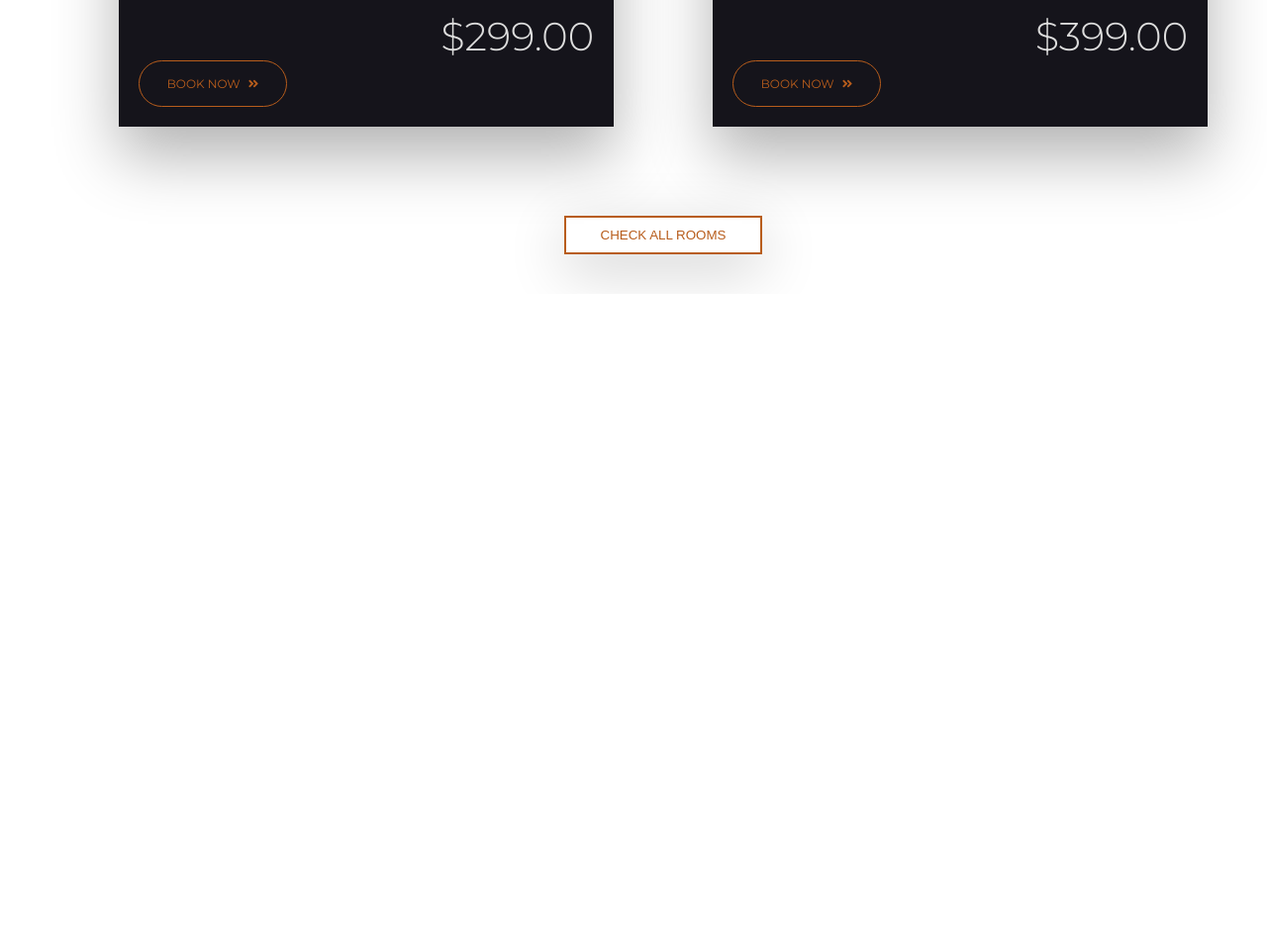
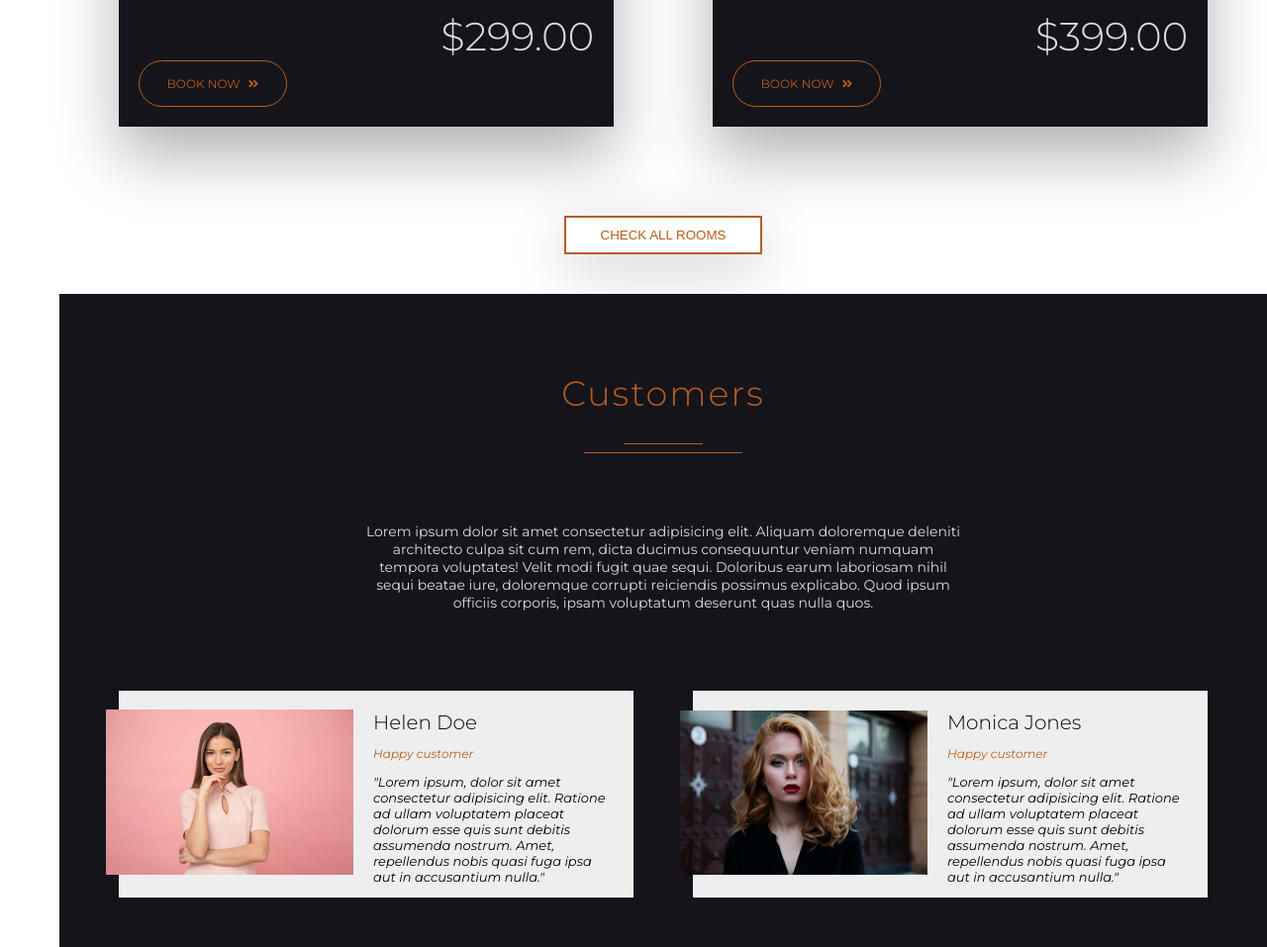
Before and after one commit to nathanielpascual/GrandHotel, a plain HTML site: page index.html in a window 1280 px wide. Shown: the part 2745-3702 px from the top of the page at 99% size. Before the commit the page ends 3042 px from the top, so only its background shows below. Drawn offline with Linux system fonts and the light colour scheme.

Commit message:
added customers

```diff
--- a/css/style.css
+++ b/css/style.css
@@ -501,6 +501,8 @@ body {
 
 .rooms-btn-wrapper
 {
+    width:50rem;
+    margin:0;
     text-align: center;
 
 }
@@ -524,3 +526,60 @@ body {
     background-color: #b85d1c;
 }
 /* end of Rooms */
+
+/* customers */
+.customers {
+    margin-left:6rem;
+    padding-bottom:5rem;
+    background-color:#15141b;
+}
+
+.customers-paragraph{
+    font-size:1.4rem;
+    color:#ddd;
+    width:50%;
+    margin:2rem auto 8rem auto;
+    text-align: center;
+}
+
+.customers-card-wrapper {
+    display: flex;
+    justify-content: space-evenly;
+}
+
+.customer-card {
+    display:flex;
+    background-color: #eee;
+    width:52rem;
+}
+
+.customer-image-wrapper {
+   margin:auto 0;
+}
+
+.customer-image {
+    width:25rem;
+    margin-left: -1.3rem;
+}
+
+.customer-info{
+    padding:0 2rem;
+}
+
+.customer-fullname {
+    font-size:2rem;
+    font-weight: 300;
+    margin-bottom:0;
+}
+
+.customer-paragraph-1{
+    font-size:1.2rem;
+    font-style:italic;
+    color:#b85d1c;
+}
+
+.customer-paragraph-2{
+    font-size:1.3rem;
+    font-style:italic;
+}
+/* end of customers */
--- a/index.html
+++ b/index.html
@@ -207,6 +207,52 @@
     </section>
     <!-- end of rooms -->
 
+    <!-- customers -->
+    <section class="customers">
+        <div class="common-header">
+            <h1 class="common-heading">Customers</h1>
+            <div class="underline">
+                <div class="small-underline"></div>
+                <div class="big-underline"></div>
+            </div>
+        </div>
+        <p class="customers-paragraph">Lorem ipsum dolor sit amet consectetur adipisicing elit.
+            Aliquam doloremque deleniti architecto culpa sit cum rem, dicta ducimus consequuntur veniam numquam tempora voluptates! Velit modi fugit quae sequi.
+            Doloribus earum laboriosam nihil sequi beatae iure, doloremque corrupti reiciendis possimus explicabo. Quod ipsum officiis corporis, ipsam voluptatum deserunt quas nulla quos.
+        </p>
+        <div class="customers-card-wrapper">
+            <div class="customer-card">
+                <div class="customer-image-wrapper">
+                    <img src="img/customer-1.jpeg" alt="customer1" class="customer-image">
+
+                </div>
+                <div class="customer-info">
+                    <h3 class="customer-fullname">Helen Doe</h3>
+                    <p class="customer-paragraph-1">Happy customer</p>
+                    <p class="customer-paragraph-2">"Lorem ipsum, dolor sit amet consectetur adipisicing elit.
+                        Ratione ad ullam voluptatem placeat dolorum esse quis sunt debitis assumenda nostrum. Amet,
+                        repellendus nobis quasi fuga ipsa aut in accusantium nulla."</p>
+                </div>
+            </div>
+            <div class="customer-card">
+                    <div class="customer-image-wrapper">
+                        <img src="img/customer-2.jpeg" alt="customer1" class="customer-image">
+
+                    </div>
+                    <div class="customer-info">
+                        <h3 class="customer-fullname">Monica Jones</h3>
+                        <p class="customer-paragraph-1">Happy customer</p>
+                        <p class="customer-paragraph-2">"Lorem ipsum, dolor sit amet consectetur adipisicing elit.
+                            Ratione ad ullam voluptatem placeat dolorum esse quis sunt debitis assumenda nostrum. Amet,
+                            repellendus nobis quasi fuga ipsa aut in accusantium nulla."</p>
+                    </div>
+            </div>
+        </div>
+    </section>
+    <!-- end of customers -->
+
+    <!-- footer  -->
+<!-- end of footer -->
 
 </body>
 </html>
```
